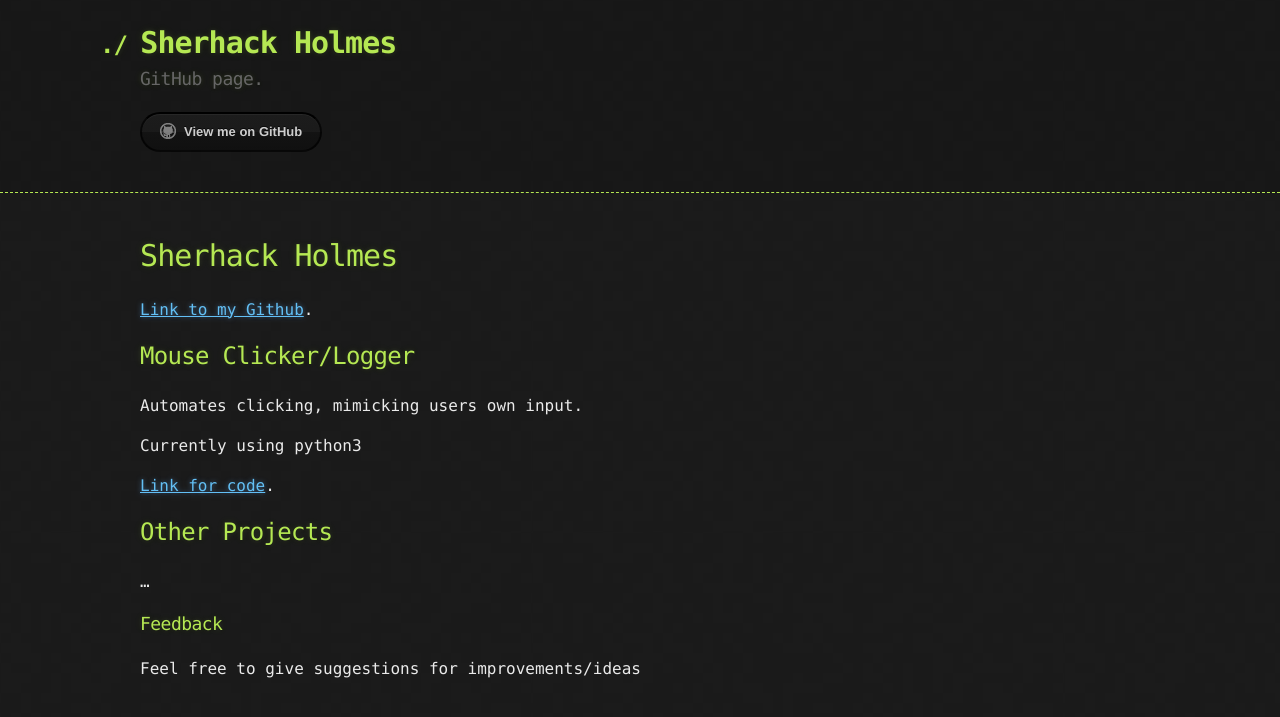
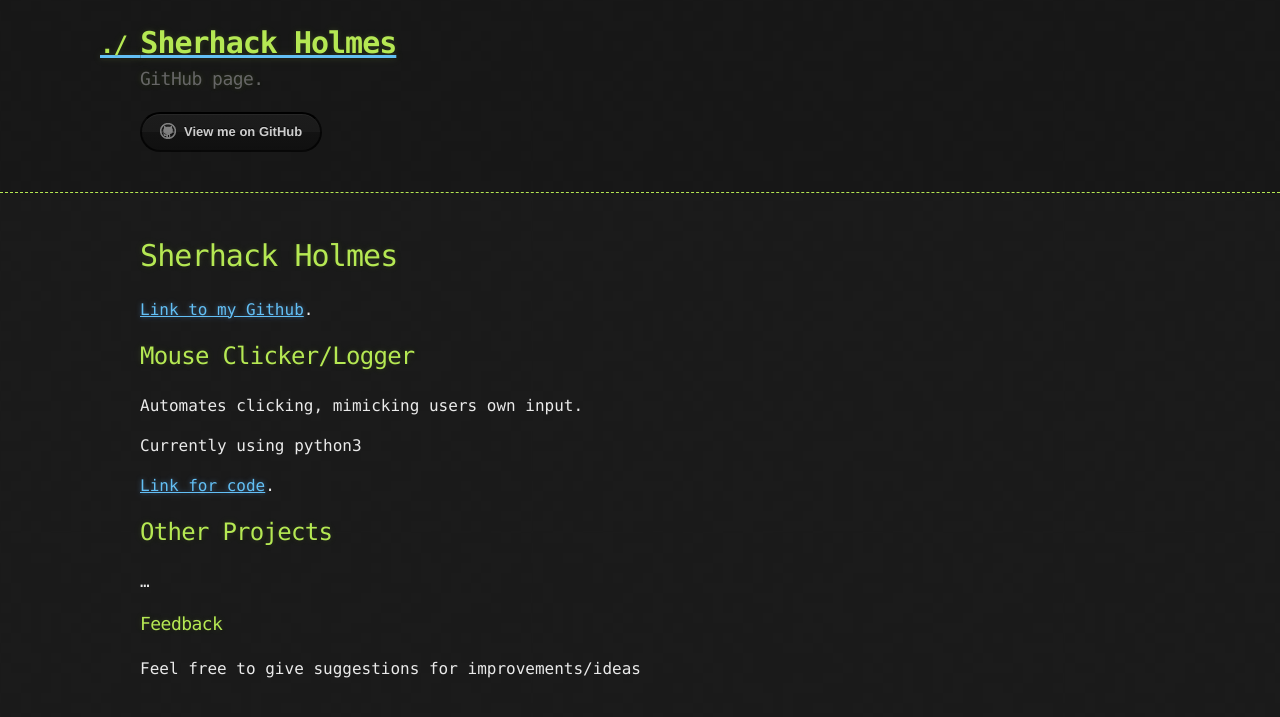
Before and after one commit to sherhack/sherhack.github.io, a Jekyll site: the page built from index.md, in a window 1280 px wide. Shown: the top 717 px of the page. Built offline with Jekyll 4.4.1, drawn with Linux system fonts in a browser that asks for light colours; our own code applies the rules of GitHub Pages for plain Markdown files.

Commit message:
Update default.html

```diff
--- a/_layouts/default.html
+++ b/_layouts/default.html
@@ -13,10 +13,9 @@
 
     <header>
       <div class="container">
-          <h1>{{ site.title }}
         <a href="{{ site.github }}">
+          <h1>{{ site.title }}</h1>
         </a>
-          </h1>
         <h2>{{ site.description }}</h2>
 
         <section id="downloads">
```
